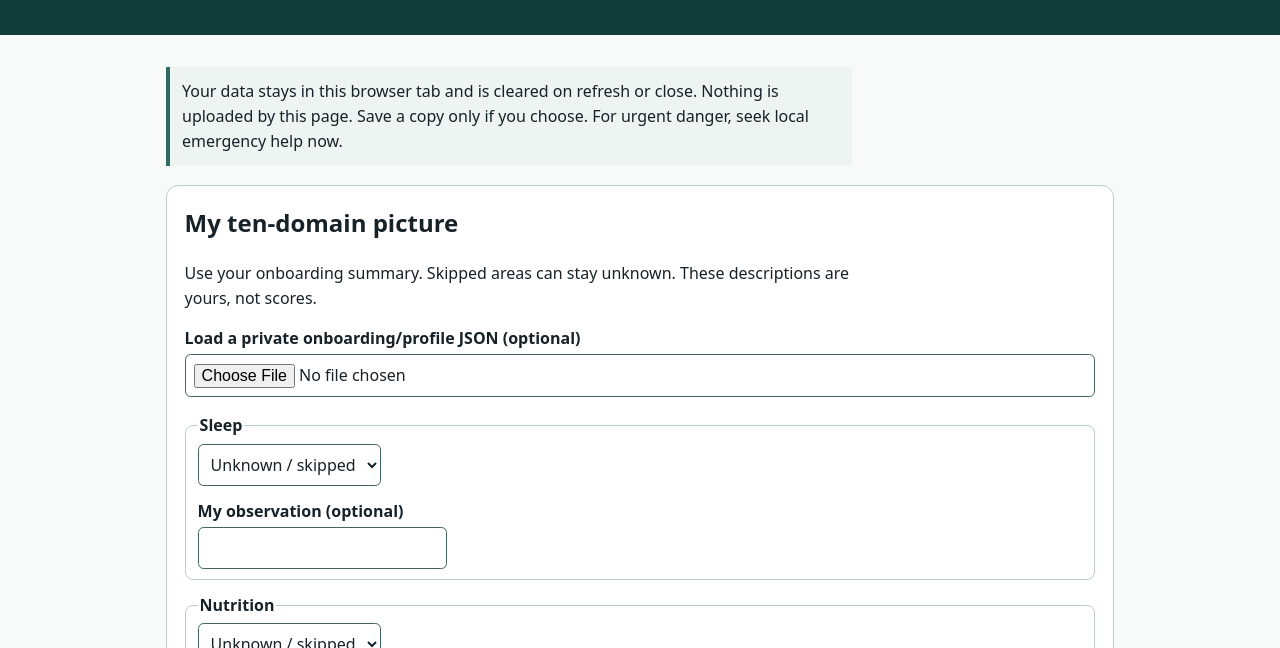
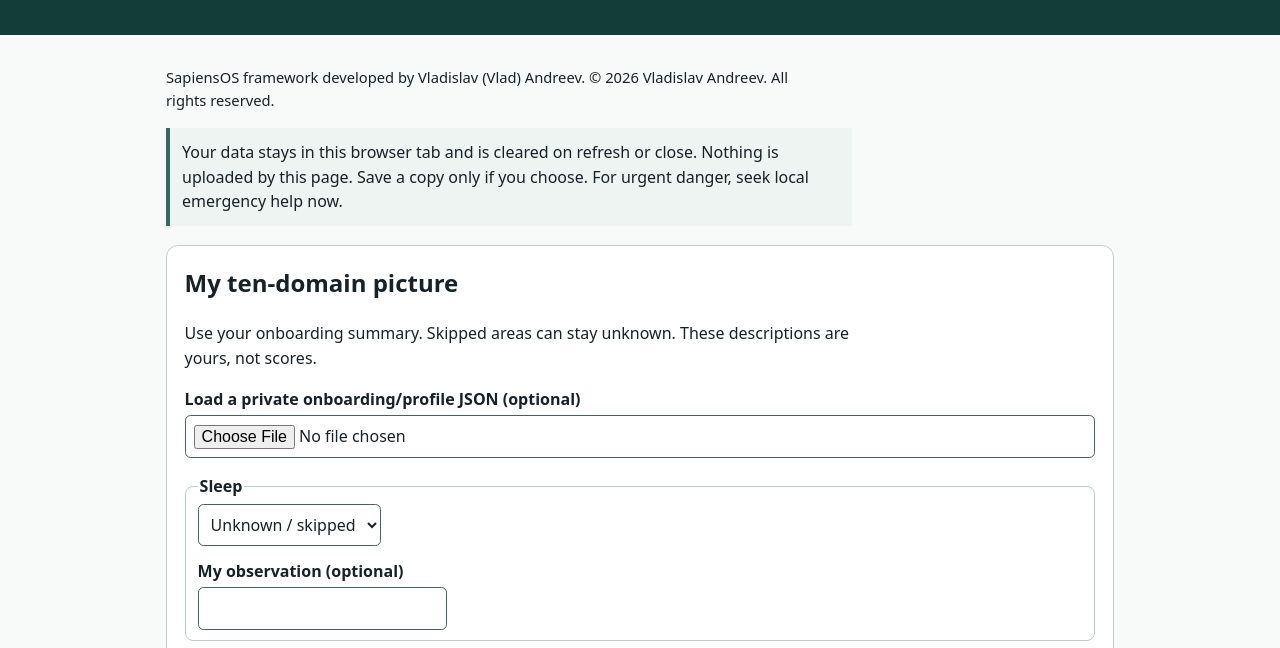
Before and after one commit to Sapiens-Expert/Sapiens_OS, a plain HTML site: page dashboard/index.html in a window 1280 px wide. Shown: the part 152-800 px from the top of the page. Drawn offline with Linux system fonts and the light colour scheme.

Commit message:
Attribute SapiensOS to Vladislav Andreev and reserve rights

```diff
--- a/dashboard/index.html
+++ b/dashboard/index.html
@@ -10,6 +10,7 @@
 <body>
 <header><div><h1>My well-being dashboard</h1><p>Ten areas of life, one person-owned view. Reflection only; no diagnosis or automatic monitoring.</p></div></header>
 <main>
+<p class="small">SapiensOS framework developed by Vladislav (Vlad) Andreev. © 2026 Vladislav Andreev. All rights reserved.</p>
 <p class="notice">Your data stays in this browser tab and is cleared on refresh or close. Nothing is uploaded by this page. Save a copy only if you choose. For urgent danger, seek local emergency help now.</p>
 <section aria-labelledby="domains-title"><h2 id="domains-title">My ten-domain picture</h2><p>Use your onboarding summary. Skipped areas can stay unknown. These descriptions are yours, not scores.</p><label for="profile">Load a private onboarding/profile JSON (optional)</label><input id="profile" type="file" accept=".json,application/json"><p id="profile-status" role="status" aria-live="polite"></p><div id="domains"></div><label for="note">What matters most this week? (optional)</label><textarea id="note" placeholder="A goal, constraint, or support that matters"></textarea><button id="reflect">Show reflection prompt</button><p id="reflection" aria-live="polite"></p></section>
 <section aria-labelledby="data-title"><h2 id="data-title">Optional data import</h2><p>Import a normalized CSV or select columns from one exported metric. Export formats vary; verify units and dates. Do not import files you do not want this tab to read.</p><label for="file">Choose a CSV file</label><input id="file" type="file" accept=".csv,text/csv"><p id="status" role="status" aria-live="polite"></p><div id="mapping" class="hidden"><div class="grid"><div><label for="date-col">Date column</label><select id="date-col"></select></div><div><label for="value-col">Numeric value column</label><select id="value-col"></select></div><div><label for="metric-name">Metric name</label><input id="metric-name" value="my_metric"></div><div><label for="unit">Unit</label><input id="unit" placeholder="e.g. hours, steps, bpm"></div><div><label for="source">Source</label><input id="source" placeholder="e.g. Oura Trends"></div><div><label for="phase-col">Optional self-labeled context column</label><select id="phase-col"></select></div></div><button id="add-mapped">Add selected metric</button></div><p class="small muted">Normalized columns: date, metric, value, unit, source, context_phase. Generic import supports one numeric metric at a time. No automatic device connection is included.</p></section>
```
Also changed, not shown: 4 other files.
